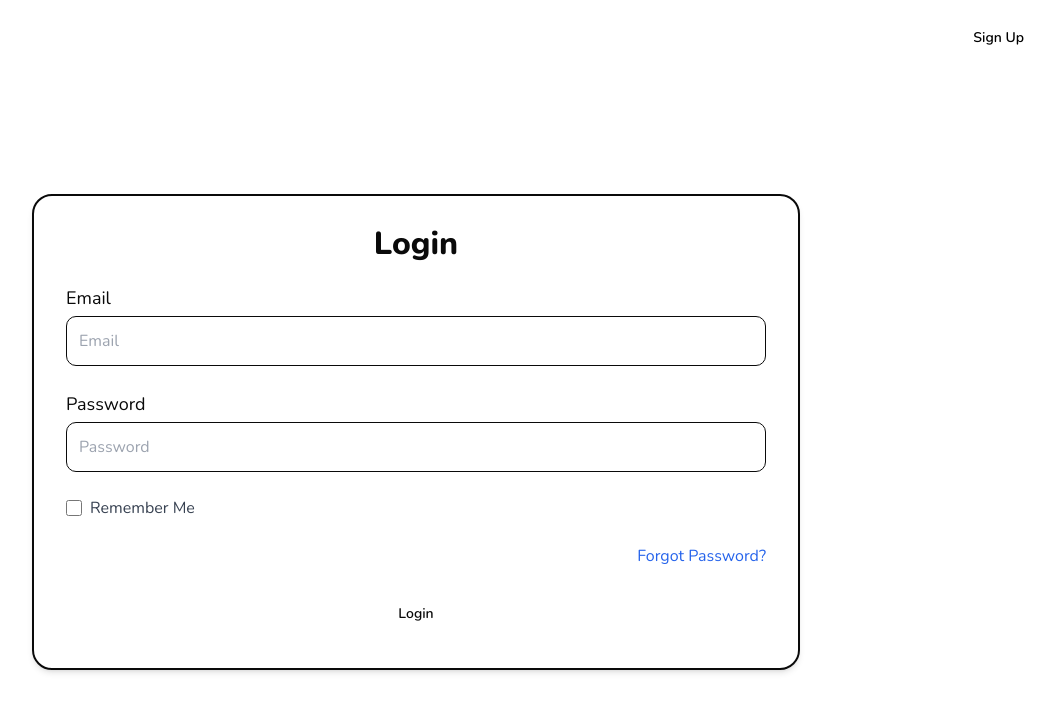
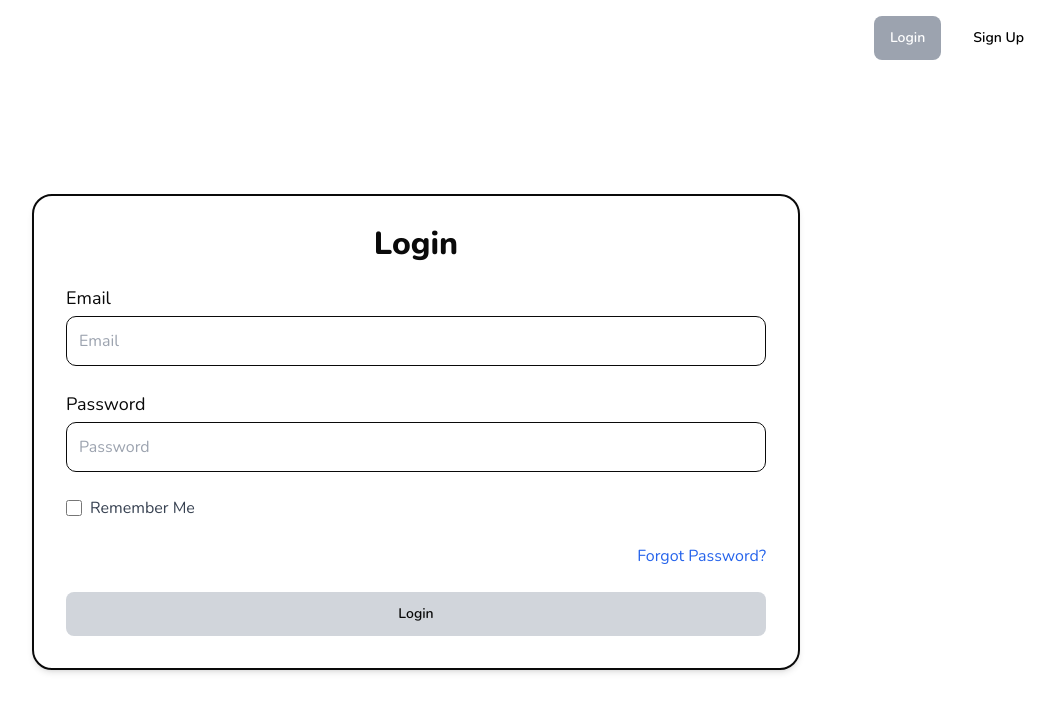
Before and after one commit to CloudDreamXX/Tolu-front-end, a React (Vite) app: page /auth in a window 1280 px wide. Shown: the top 712 px of the page, without its empty margins (224-1279 px from the left). Built offline with nearby package versions, Linux system fonts and the light colour scheme.

Commit message:
buttons color

```diff
--- a/src/pages/auth/ui.tsx
+++ b/src/pages/auth/ui.tsx
@@ -11,12 +11,12 @@ export const Auth = () => {
         <div className="flex items-center w-full gap-4 sm:w-auto">
           <Button
             text="Login"
-            bg={`  hover:bg-gray-300 ${!showLogin ? "text-white bg-[rgb(152, 153, 155)]" : "text-black"}`}
+            bg={`  hover:bg-gray-300 ${!showLogin ? "text-white bg-gray-400" : " text-black"}`}
             onClick={() => setShowLogin(false)}
           />
           <Button
             text="Sign Up"
-            bg={` hover:bg-gray-300  ${showLogin ? "text-white bg-[rgb(152, 153, 155)]" : "text-black"}`}
+            bg={` hover:bg-gray-300  ${showLogin ? "text-white bg-gray-400" : " text-black"}`}
             onClick={() => setShowLogin(true)}
           />
         </div>
--- a/src/widgets/auth-forms/ui/login/ui.tsx
+++ b/src/widgets/auth-forms/ui/login/ui.tsx
@@ -1,13 +1,13 @@
-import { ChangeEvent, FormEvent, useState } from 'react';
-import toast from 'react-hot-toast';
-import { useDispatch } from 'react-redux';
-import { useNavigate } from 'react-router-dom';
-import { getUserType, navigateByUserType } from '../../lib';
-import { Button, Input } from 'shared/ui/_deprecated';
-import { setCredentials, setUser, UserService } from 'entities/user';
+import { ChangeEvent, FormEvent, useState } from "react";
+import toast from "react-hot-toast";
+import { useDispatch } from "react-redux";
+import { useNavigate } from "react-router-dom";
+import { getUserType, navigateByUserType } from "../../lib";
+import { Button, Input } from "shared/ui/_deprecated";
+import { setCredentials, setUser, UserService } from "entities/user";
 
 export const LoginForm = () => {
-  const [formData, setFormData] = useState({ email: '', password: '' });
+  const [formData, setFormData] = useState({ email: "", password: "" });
   const dispatch = useDispatch();
   const navigate = useNavigate();
 
@@ -25,14 +25,14 @@ export const LoginForm = () => {
       const userType = getUserType(email);
 
       dispatch(setUser({ email }));
-      localStorage.setItem('userType', JSON.stringify(userType));
+      localStorage.setItem("userType", JSON.stringify(userType));
 
-      toast.success('Login Successful');
+      toast.success("Login Successful");
 
       navigateByUserType(navigate, userType.role);
     } catch (error) {
-      console.error('Login failed:', error);
-      toast.error(error instanceof Error ? error.message : 'Login Failed');
+      console.error("Login failed:", error);
+      toast.error(error instanceof Error ? error.message : "Login Failed");
     }
   };
 
@@ -75,7 +75,12 @@ export const LoginForm = () => {
             Forgot Password?
           </a>
         </section>
-        <Button text="Login" type="submit" width="w-full" />
+        <Button
+          text="Login"
+          type="submit"
+          width="w-full"
+          className="bg-gray-300"
+        />
       </form>
     </div>
   );
--- a/src/widgets/auth-forms/ui/sign-up/ui.tsx
+++ b/src/widgets/auth-forms/ui/sign-up/ui.tsx
@@ -94,7 +94,12 @@ export const SignupForm = () => {
         <div
           className={`lg:col-span-12 ${verifyEmail ? "opacity-50" : "opacity-100"}`}
         >
-          <Button text="Sign Up" type="submit" width="w-full " />
+          <Button
+            text="Sign Up"
+            type="submit"
+            width="w-full"
+            className="bg-gray-300"
+          />
         </div>
       </form>
     </>
```
